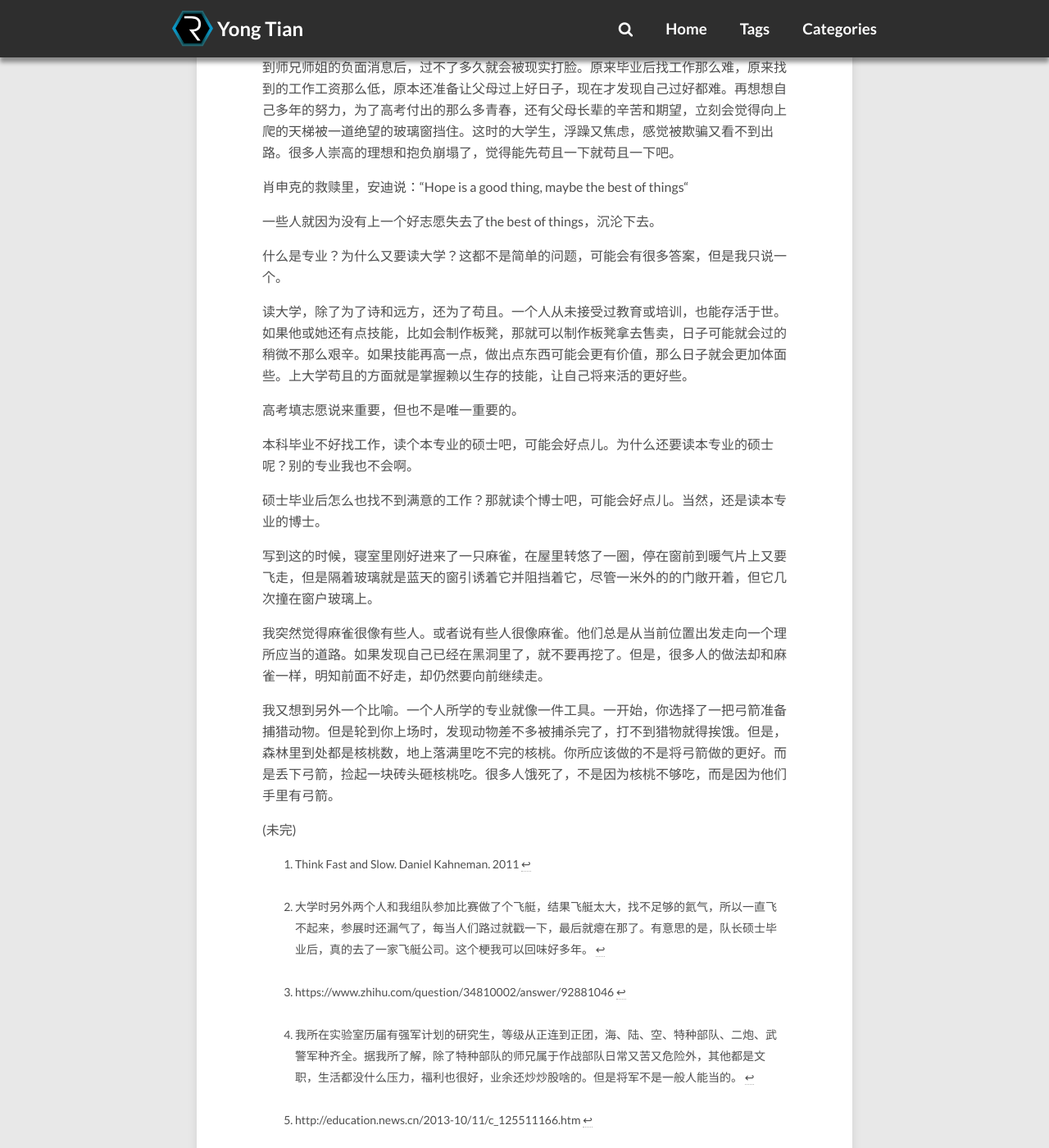
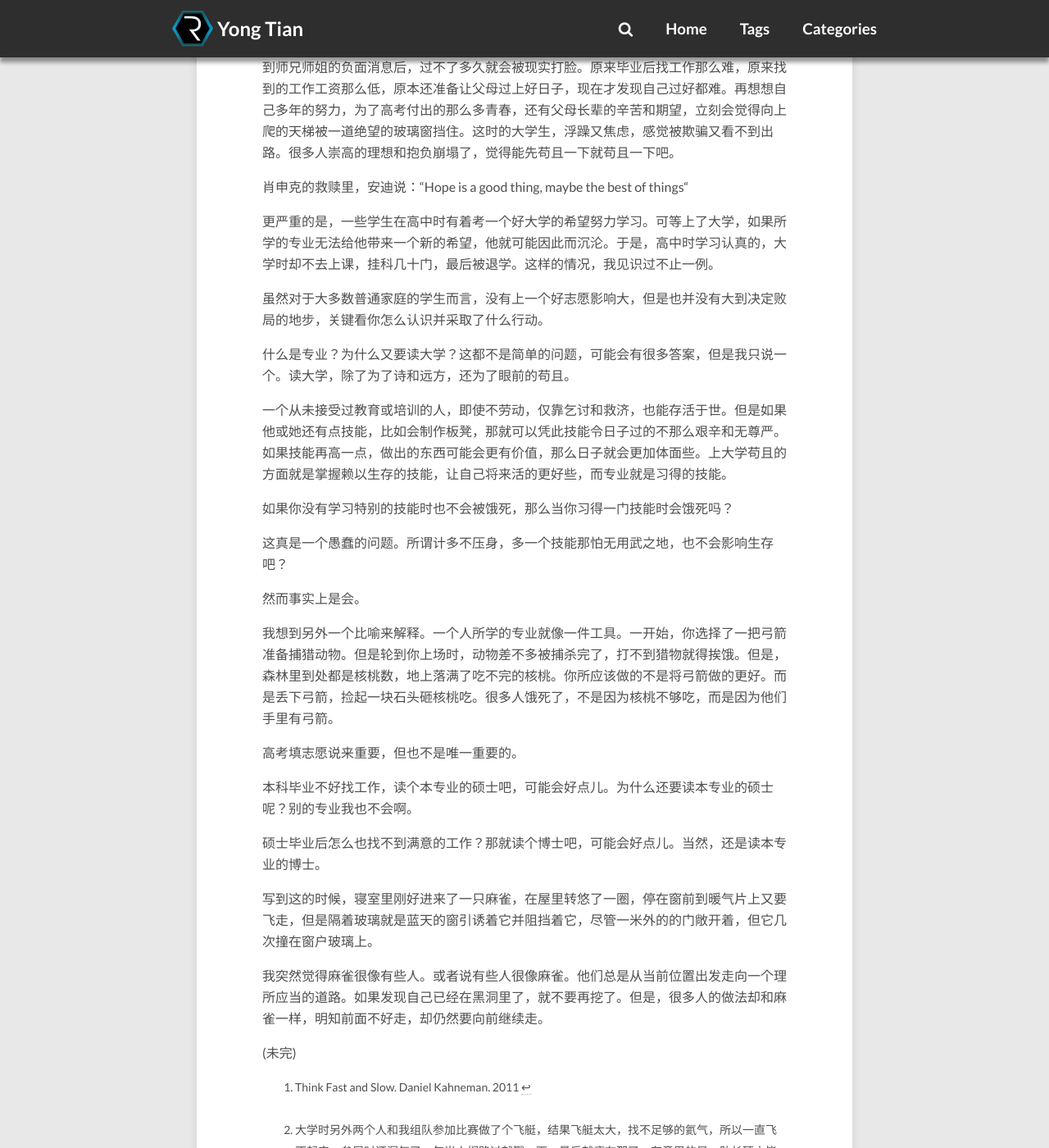
Before and after one commit to pawnty/pawnty.github.io, a Jekyll site: the page built from _posts/2016-06-25-major-picking.md, in a window 1280 px wide and 1400 px high, scrolled down 6240 px. Shown: the whole window at 82% size. Built offline with Jekyll 4.4.1, drawn with Linux system fonts in a browser that asks for light colours; nearby versions of some CDN libraries; comment, search, counter and statistics services are not loaded.

Commit message:
Published with https://stackedit.io/

```diff
--- a/_posts/2016-06-25-major-picking.md
+++ b/_posts/2016-06-25-major-picking.md
@@ -134,14 +134,21 @@ _**人生最美丽壮阔的风景就是接了一手烂牌最后还打赢了。**
 
 肖申克的救赎里，安迪说：“Hope is a good thing, maybe the best of things“
 
-一些人就因为没有上一个好志愿失去了the best of things，沉沦下去。
+更严重的是，一些学生在高中时有着考一个好大学的希望努力学习。可等上了大学，如果所学的专业无法给他带来一个新的希望，他就可能因此而沉沦。于是，高中时学习认真的，大学时却不去上课，挂科几十门，最后被退学。这样的情况，我见识过不止一例。
 
+虽然对于大多数普通家庭的学生而言，没有上一个好志愿影响大，但是也并没有大到决定败局的地步，关键看你怎么认识并采取了什么行动。
 
+什么是专业？为什么又要读大学？这都不是简单的问题，可能会有很多答案，但是我只说一个。读大学，除了为了诗和远方，还为了眼前的苟且。
 
-什么是专业？为什么又要读大学？这都不是简单的问题，可能会有很多答案，但是我只说一个。
+一个从未接受过教育或培训的人，即使不劳动，仅靠乞讨和救济，也能存活于世。但是如果他或她还有点技能，比如会制作板凳，那就可以凭此技能令日子过的不那么艰辛和无尊严。如果技能再高一点，做出的东西可能会更有价值，那么日子就会更加体面些。上大学苟且的方面就是掌握赖以生存的技能，让自己将来活的更好些，而专业就是习得的技能。
 
-读大学，除了为了诗和远方，还为了苟且。一个人从未接受过教育或培训，也能存活于世。如果他或她还有点技能，比如会制作板凳，那就可以制作板凳拿去售卖，日子可能就会过的稍微不那么艰辛。如果技能再高一点，做出点东西可能会更有价值，那么日子就会更加体面些。上大学苟且的方面就是掌握赖以生存的技能，让自己将来活的更好些。
+如果你没有学习特别的技能时也不会被饿死，那么当你习得一门技能时会饿死吗？
 
+这真是一个愚蠢的问题。所谓计多不压身，多一个技能那怕无用武之地，也不会影响生存吧？
+
+然而事实上是会。
+
+我想到另外一个比喻来解释。一个人所学的专业就像一件工具。一开始，你选择了一把弓箭准备捕猎动物。但是轮到你上场时，动物差不多被捕杀完了，打不到猎物就得挨饿。但是，森林里到处都是核桃数，地上落满了吃不完的核桃。你所应该做的不是将弓箭做的更好。而是丢下弓箭，捡起一块石头砸核桃吃。很多人饿死了，不是因为核桃不够吃，而是因为他们手里有弓箭。
 
 
 高考填志愿说来重要，但也不是唯一重要的。
@@ -158,6 +165,6 @@ _**人生最美丽壮阔的风景就是接了一手烂牌最后还打赢了。**
 
 我突然觉得麻雀很像有些人。或者说有些人很像麻雀。他们总是从当前位置出发走向一个理所应当的道路。如果发现自己已经在黑洞里了，就不要再挖了。但是，很多人的做法却和麻雀一样，明知前面不好走，却仍然要向前继续走。
 
-我又想到另外一个比喻。一个人所学的专业就像一件工具。一开始，你选择了一把弓箭准备捕猎动物。但是轮到你上场时，发现动物差不多被捕杀完了，打不到猎物就得挨饿。但是，森林里到处都是核桃数，地上落满里吃不完的核桃。你所应该做的不是将弓箭做的更好。而是丢下弓箭，捡起一块砖头砸核桃吃。很多人饿死了，不是因为核桃不够吃，而是因为他们手里有弓箭。
+
 
 (未完)
```
